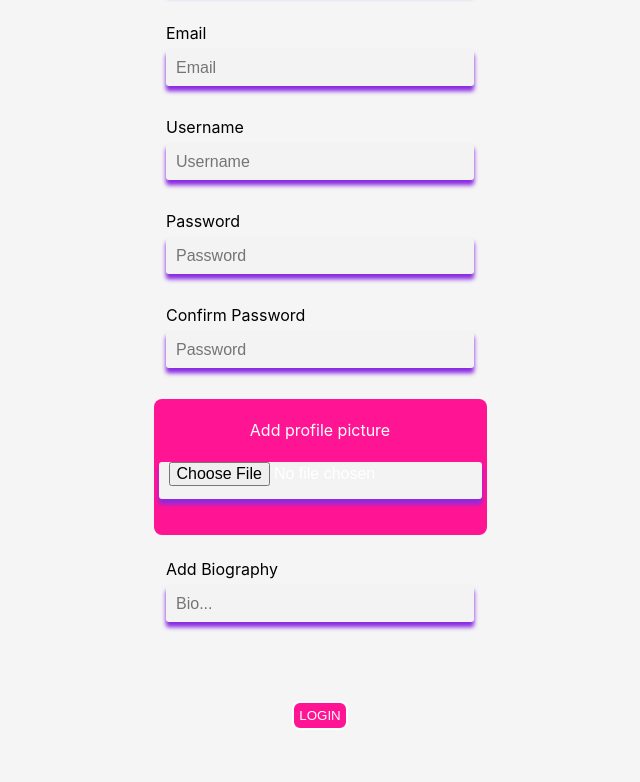
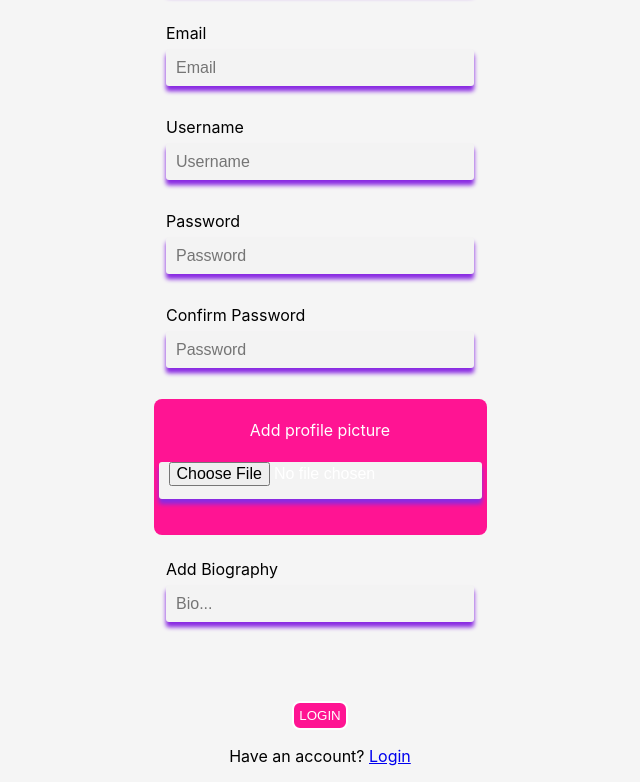
Before and after one commit to jagmeet18/front-end, a React (Create React App) app: page /signup in a window 1280 px wide. Shown: the part 197-979 px from the top of the page, without its empty margins (320-960 px from the left). Before the commit the page ends 927 px from the top, so only its background shows below. Built offline with nearby package versions, Linux system fonts and the light colour scheme.

Commit message:
added links in login and signup

```diff
--- a/src/login.js
+++ b/src/login.js
@@ -1,5 +1,5 @@
 import { useState, useEffect } from "react";
-import { useHistory } from "react-router-dom";
+import { useHistory, Link } from "react-router-dom";
 import db from "./firebase";
 import { collection, getDocs } from "firebase/firestore";
 
@@ -66,7 +66,7 @@
     return (
         <div className="container" >
             <div className="form">
-            <div className="header">Login</div>
+                <div className="header">Login</div>
                {loggedIN ? history.push(`/profile/${info.username}`) : null} {/* instead of the div we gonna link profile page so add <profile></profile> */}
                {denied ? <div className="errorHandle">denied</div> : null}
 
@@ -79,9 +79,13 @@
                     <input onChange={handleInfo} value={info.password} type="password" name="password" placeholder="Password"></input>
                 </div>
                 <div className="footer">
-            <button onClick={handleSubmit} type="button" className="b1">Login</button>
+                    <button onClick={handleSubmit} type="button" className="b1">Login</button>
+                </div>
             </div>
-            </div>
+            <p className="text-sm">
+                New Here?{` `}
+                <Link to= "/signup">Register</Link>
+            </p>
         </div>
      );
 }
--- a/src/signup.js
+++ b/src/signup.js
@@ -97,8 +97,8 @@
     return (
         <div className="container">
             <div className="form">
-            <div className="header">Create an account</div>
-            {PasswordDiff && <div className="errorHandle">Password is not the same try again</div> }
+                <div className="header">Create an account</div>
+                {PasswordDiff && <div className="errorHandle">Password is not the same try again</div> }
                 <div className="form_group">
                     <label htmlFor="First Name">Name</label>
                     <input type="text" name="firstname" placeholder="First Name" value={fName} onChange={(e) => setFName(e.target.value)} className="name_textBox"></input>
@@ -141,9 +141,13 @@
                     <input type="text" name="bio" placeholder="Bio..." value={bio} onChange={(e) => setBio(e.target.value)}></input>
                 </div>
                 <div className="footer">
-            <button type="button" onClick={handleSubmit} className="b1">LOGIN</button>
-        </div>
+                    <button type="button" onClick={handleSubmit} className="b1">LOGIN</button>
+                </div>
             </div>
+            <p className="text-sm">
+                Have an account?{` `}
+                <Link to= "/login">Login</Link>
+            </p>
         </div>
      );
 }
```
